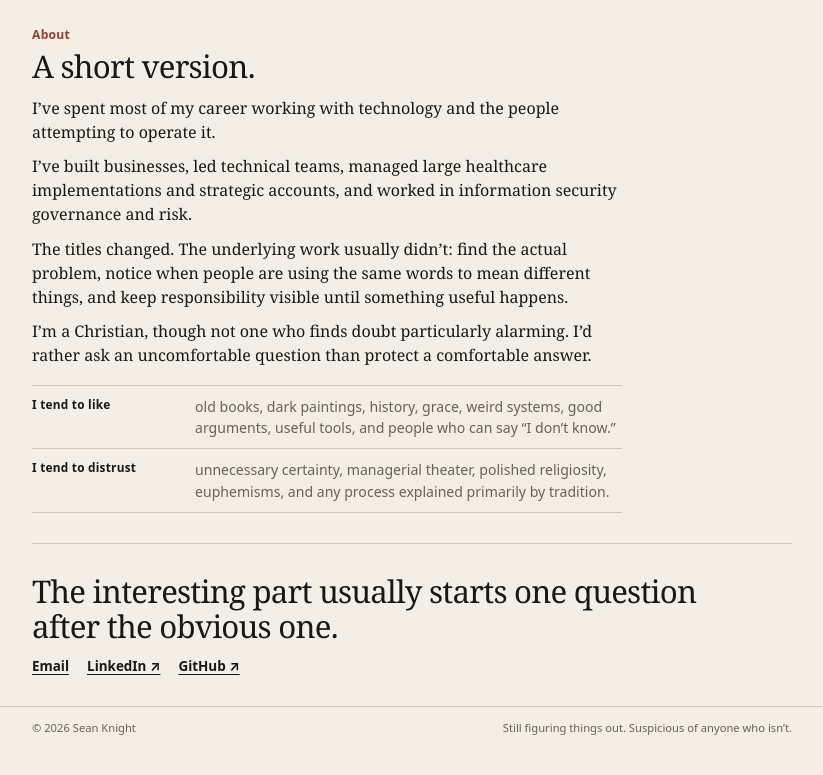
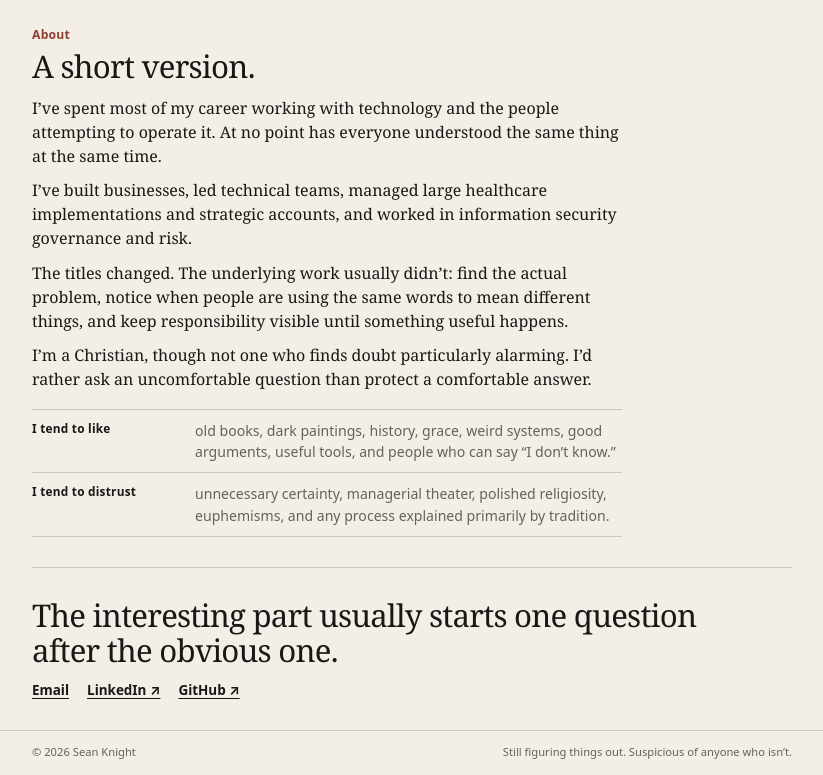
Before and after one commit to SeanEricKnight/seanknight.me, a plain HTML site: page index.html in a window 1280 px wide. Shown: the part 1599-2374 px from the top of the page, without its empty margins (228-1051 px from the left). Before the commit the page ends 2350 px from the top, so only its background shows below. Drawn offline with Linux system fonts and the light colour scheme.

Commit message:
Add dry aside to about section

```diff
--- a/index.html
+++ b/index.html
@@ -202,7 +202,8 @@
       <div class="prose">
         <p>
           I’ve spent most of my career working with technology and the people
-          attempting to operate it.
+          attempting to operate it. At no point has everyone understood the same
+          thing at the same time.
         </p>
 
         <p>
```
